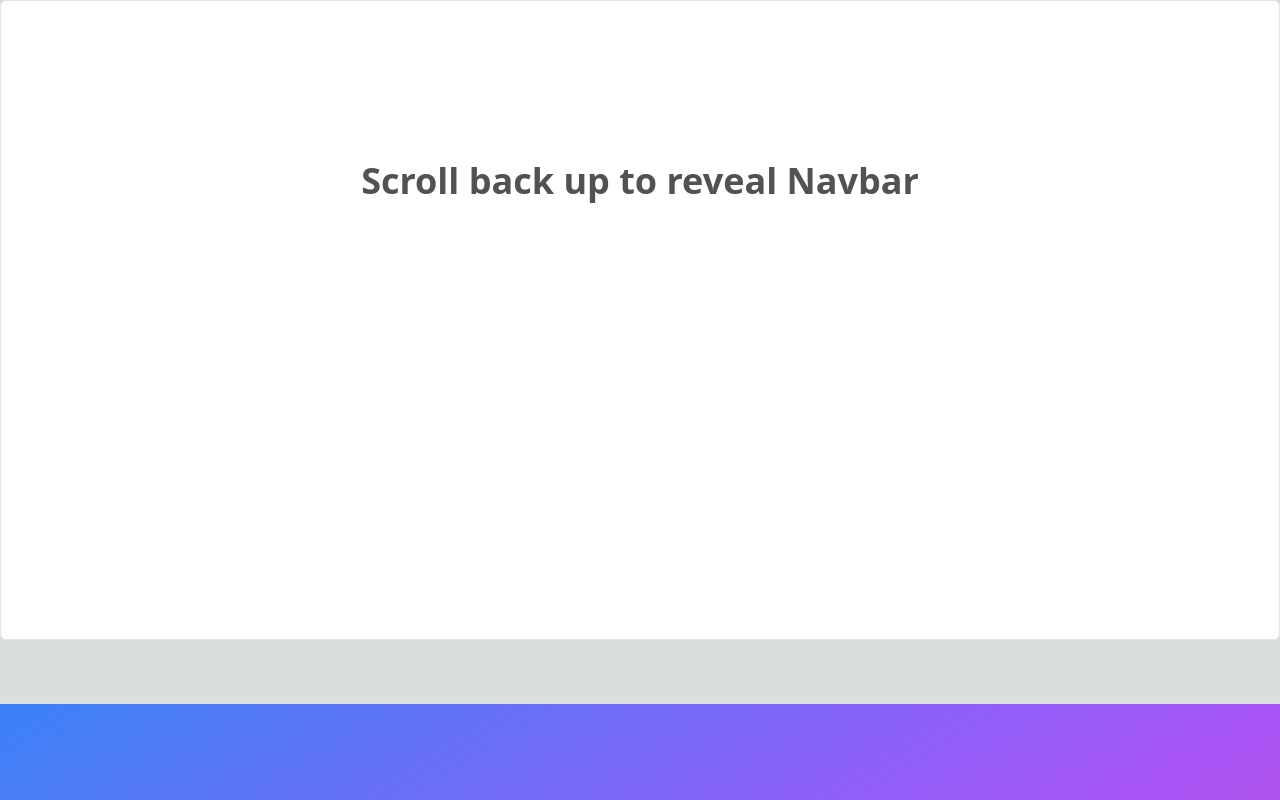
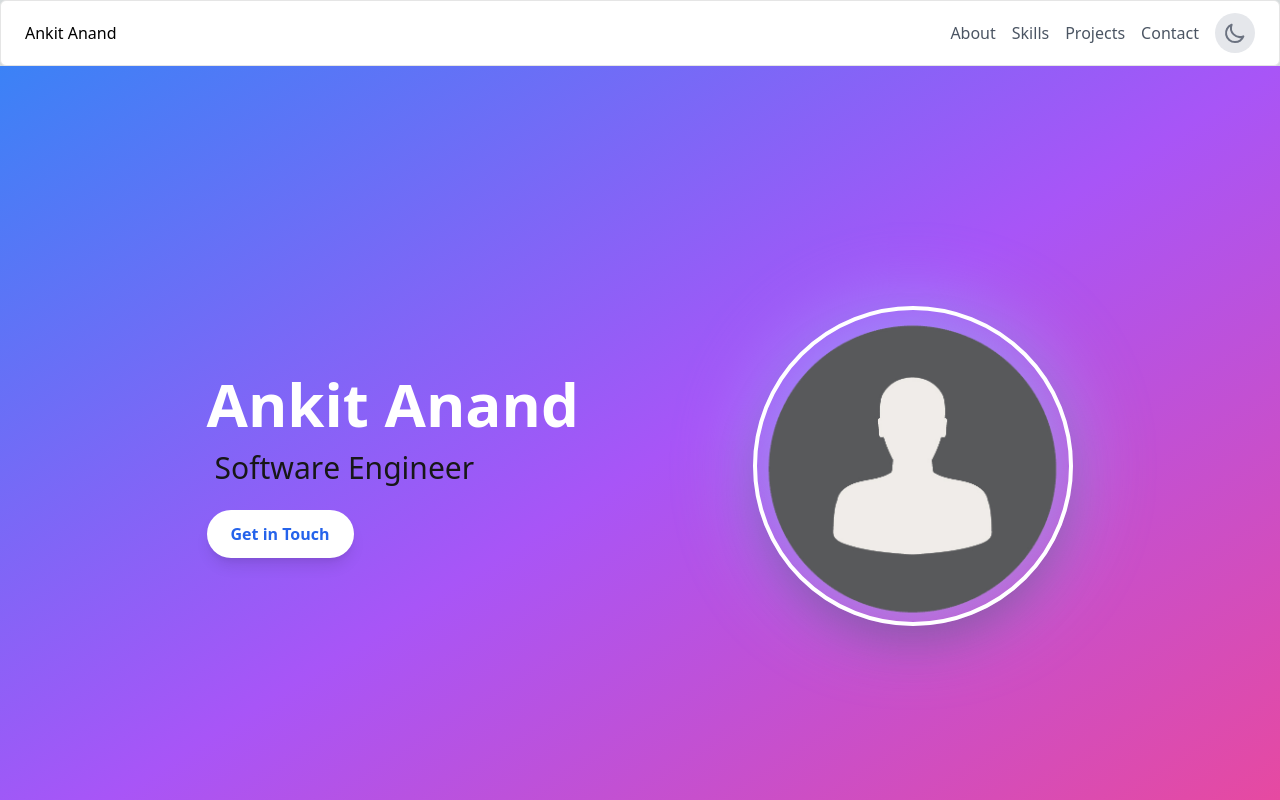
Before and after one commit to ankitanand1974/ankit-portfolio, a Next.js app: page / in a window 1280 px wide. Shown: the top 800 px of the page. Built offline with nearby package versions, Linux system fonts and the light colour scheme.

Commit message:
static and float navbar ui fixed

```diff
--- a/src/app/page.js
+++ b/src/app/page.js
@@ -7,7 +7,7 @@ import TimelineSection from "../components/TimelineSection";
 
 export default function Home() {
   return (
-    <main className="pt-16">
+    <main>
       <Hero />
       <About />
       <Skills />
--- a/src/components/Navbar.js
+++ b/src/components/Navbar.js
@@ -1,9 +1,24 @@
 "use client";
-import React from "react";
+import { useState, useEffect } from "react";
+import Link from "next/link";
 import { FloatingNav } from "./ui/floating-navbar";
+import useDarkMode from "../hooks/useDarkMode";
 import { IconHome, IconMessage, IconUser } from "@tabler/icons-react";
+import { SunIcon, MoonIcon, CloseIcon, MenuIcon } from "../components/Icons";
 
 export function Navbar() {
+  const [darkMode, setDarkMode] = useDarkMode();
+  const [isScrolled, setIsScrolled] = useState(false);
+
+  useEffect(() => {
+    const handleScroll = () => {
+      setIsScrolled(window.scrollY > 0);
+    };
+
+    window.addEventListener("scroll", handleScroll);
+    return () => window.removeEventListener("scroll", handleScroll);
+  }, []);
+
   const navItems = [
     {
       name: "Home",
@@ -18,115 +33,68 @@ export function Navbar() {
     {
       name: "Contact",
       link: "/contact",
-      icon: <IconMessage className="h-4 w-4 text-neutral-500 dark:text-white" />,
+      icon: (
+        <IconMessage className="h-4 w-4 text-neutral-500 dark:text-white" />
+      ),
     },
   ];
 
   return (
     <div className="relative w-full">
       <FloatingNav navItems={navItems} />
-      <DummyContent />
+      <StaticNav darkMode={darkMode} setDarkMode={setDarkMode} />
     </div>
   );
 }
 
-const DummyContent = () => {
+const StaticNav = ({ darkMode, setDarkMode }) => {
   return (
-    <div className="grid grid-cols-1 h-[40rem] w-full bg-white dark:bg-black relative border border-neutral-200 dark:border-white/[0.2] rounded-md">
-      <p className="dark:text-white text-neutral-600 text-center text-4xl mt-40 font-bold">
-        Scroll back up to reveal Navbar
-      </p>
-      <div className="inset-0 absolute bg-grid-black/[0.1] dark:bg-grid-white/[0.2]" />
+    <div className=" top-0 left-0 w-full bg-white dark:bg-black relative border border-neutral-200 dark:border-white/[0.2] rounded-md">
+      <div className="container mx-auto px-6 py-3">
+        <div className="flex justify-between items-center">
+          <Link className="text-xl font-bold text-gray-800 dark:text-white" href="/" legacyBehavior>
+
+              Ankit Anand
+
+          </Link>
+          <div className="flex items-center space-x-4">
+            <div className="hidden md:flex space-x-4">
+              <Link
+                href="/#about"
+                className="text-gray-600 dark:text-gray-300 hover:text-gray-800 dark:hover:text-white"
+              >
+                About
+              </Link>
+              <Link
+                href="/#skills"
+                className="text-gray-600 dark:text-gray-300 hover:text-gray-800 dark:hover:text-white"
+              >
+                Skills
+              </Link>
+              <Link
+                href="/#projects"
+                className="text-gray-600 dark:text-gray-300 hover:text-gray-800 dark:hover:text-white"
+              >
+                Projects
+              </Link>
+              <Link
+                href="/#contact"
+                className="text-gray-600 dark:text-gray-300 hover:text-gray-800 dark:hover:text-white"
+              >
+                Contact
+              </Link>
+            </div>
+            <button
+              onClick={() => setDarkMode(!darkMode)}
+              className="p-2 rounded-full bg-gray-200 dark:bg-gray-700 focus:outline-none focus:ring-2 focus:ring-offset-2 focus:ring-offset-gray-800 focus:ring-white"
+            >
+              {darkMode ? <SunIcon /> : <MoonIcon />}
+            </button>
+          </div>
+        </div>
+      </div>
     </div>
   );
 };
 
 export default Navbar;
-
-
-
-
-// 'use client';
-
-// import { useState, useEffect } from 'react';
-// import Link from 'next/link';
-// import useDarkMode from '../hooks/useDarkMode';
-// import { SunIcon, MoonIcon, CloseIcon, MenuIcon } from '../components/Icons';
-
-// export default function Navbar() {
-//   const [darkMode, setDarkMode] = useDarkMode();
-//   const [isMenuOpen, setIsMenuOpen] = useState(false);
-//   const [isScrolled, setIsScrolled] = useState(false);
-
-//   const toggleMenu = () => setIsMenuOpen(!isMenuOpen);
-
-//   useEffect(() => {
-//     const handleScroll = () => {
-//       if (window.scrollY > 50) {
-//         setIsScrolled(true);
-//       } else {
-//         setIsScrolled(false);
-//       }
-//     };
-
-//     window.addEventListener('scroll', handleScroll);
-//     return () => window.removeEventListener('scroll', handleScroll);
-//   }, []);
-
-//   return (
-//     <>
-//       {/* Full Navbar */}
-//       <nav className={`fixed top-0 left-0 w-full bg-white dark:bg-gray-800 shadow-lg transition-all duration-300 z-40 ${isScrolled ? 'md:opacity-0 md:-translate-y-full' : 'opacity-100'}`}>
-//         <div className="container mx-auto px-6 py-3">
-//           <div className="flex justify-between items-center">
-//             <Link href="/" className="text-xl font-bold text-gray-800 dark:text-white">Ankit Anand</Link>
-//             <div className="flex items-center space-x-4">
-//               <div className="hidden md:flex space-x-4">
-//                 <Link href="/#about" className="text-gray-600 dark:text-gray-300 hover:text-gray-800 dark:hover:text-white">About</Link>
-//                 <Link href="/#skills" className="text-gray-600 dark:text-gray-300 hover:text-gray-800 dark:hover:text-white">Skills</Link>
-//                 <Link href="/#projects" className="text-gray-600 dark:text-gray-300 hover:text-gray-800 dark:hover:text-white">Projects</Link>
-//                 <Link href="/#contact" className="text-gray-600 dark:text-gray-300 hover:text-gray-800 dark:hover:text-white">Contact</Link>
-//               </div>
-//               <button
-//                 onClick={() => setDarkMode(!darkMode)}
-//                 className="p-2 rounded-full bg-gray-200 dark:bg-gray-700 focus:outline-none focus:ring-2 focus:ring-offset-2 focus:ring-offset-gray-800 focus:ring-white"
-//               >
-//                 {darkMode ? <SunIcon /> : <MoonIcon />}
-//               </button>
-//               <button
-//                 onClick={toggleMenu}
-//                 className="md:hidden p-2 rounded-full bg-gray-200 dark:bg-gray-700 text-gray-500 dark:text-gray-200 hover:text-gray-600 dark:hover:text-gray-100 focus:outline-none focus:ring-2 focus:ring-offset-2 focus:ring-offset-gray-800 focus:ring-white"
-//                 aria-label="toggle menu"
-//               >
-//                 {isMenuOpen ? <CloseIcon /> : <MenuIcon />}
-//               </button>
-//             </div>
-//           </div>
-//         </div>
-//       </nav>
-
-//       {/* Floating Hamburger Menu (only visible on larger screens when scrolled) */}
-//       <div className={`fixed top-4 right-4 z-50 transition-all duration-300 md:block hidden ${isScrolled ? 'opacity-100 translate-y-0' : 'opacity-0 -translate-y-full'}`}>
-//         <button
-//           onClick={toggleMenu}
-//           className="p-2 rounded-full bg-white dark:bg-gray-800 shadow-lg text-gray-500 dark:text-gray-200 hover:text-gray-600 dark:hover:text-gray-100 focus:outline-none focus:ring-2 focus:ring-offset-2 focus:ring-offset-gray-800 focus:ring-white"
-//           aria-label="toggle menu"
-//         >
-//           {isMenuOpen ? <CloseIcon /> : <MenuIcon />}
-//         </button>
-//       </div>
-
-//       {/* Mobile Menu */}
-//       {isMenuOpen && (
-//         <div className="fixed inset-0 z-40 bg-white dark:bg-gray-800 bg-opacity-90 dark:bg-opacity-90">
-//           <div className="flex flex-col items-center justify-center h-full space-y-8">
-//             <Link href="/#about" className="text-2xl font-medium text-gray-700 dark:text-gray-200 hover:text-gray-900 dark:hover:text-white" onClick={toggleMenu}>About</Link>
-//             <Link href="/#skills" className="text-2xl font-medium text-gray-700 dark:text-gray-200 hover:text-gray-900 dark:hover:text-white" onClick={toggleMenu}>Skills</Link>
-//             <Link href="/#projects" className="text-2xl font-medium text-gray-700 dark:text-gray-200 hover:text-gray-900 dark:hover:text-white" onClick={toggleMenu}>Projects</Link>
-//             <Link href="/#contact" className="text-2xl font-medium text-gray-700 dark:text-gray-200 hover:text-gray-900 dark:hover:text-white" onClick={toggleMenu}>Contact</Link>
-//           </div>
-//         </div>
-//       )}
-//     </>
-//   );
-// }
--- /dev/null
+++ b/src/components/sdf.js
@@ -0,0 +1,84 @@
+'use client';
+
+import { useState, useEffect } from 'react';
+import Link from 'next/link';
+import useDarkMode from '../hooks/useDarkMode';
+import { SunIcon, MoonIcon, CloseIcon, MenuIcon } from '../components/Icons';
+
+export default function Navbar() {
+  const [darkMode, setDarkMode] = useDarkMode();
+  const [isMenuOpen, setIsMenuOpen] = useState(false);
+  const [isScrolled, setIsScrolled] = useState(false);
+
+  const toggleMenu = () => setIsMenuOpen(!isMenuOpen);
+
+  useEffect(() => {
+    const handleScroll = () => {
+      if (window.scrollY > 50) {
+        setIsScrolled(true);
+      } else {
+        setIsScrolled(false);
+      }
+    };
+
+    window.addEventListener('scroll', handleScroll);
+    return () => window.removeEventListener('scroll', handleScroll);
+  }, []);
+
+  return (
+    <>
+      {/* Full Navbar */}
+      <nav className={`fixed top-0 left-0 w-full bg-white dark:bg-gray-800 shadow-lg transition-all duration-300 z-40 ${isScrolled ? 'md:opacity-0 md:-translate-y-full' : 'opacity-100'}`}>
+        <div className="container mx-auto px-6 py-3">
+          <div className="flex justify-between items-center">
+            <Link href="/" className="text-xl font-bold text-gray-800 dark:text-white">Ankit Anand</Link>
+            <div className="flex items-center space-x-4">
+              <div className="hidden md:flex space-x-4">
+                <Link href="/#about" className="text-gray-600 dark:text-gray-300 hover:text-gray-800 dark:hover:text-white">About</Link>
+                <Link href="/#skills" className="text-gray-600 dark:text-gray-300 hover:text-gray-800 dark:hover:text-white">Skills</Link>
+                <Link href="/#projects" className="text-gray-600 dark:text-gray-300 hover:text-gray-800 dark:hover:text-white">Projects</Link>
+                <Link href="/#contact" className="text-gray-600 dark:text-gray-300 hover:text-gray-800 dark:hover:text-white">Contact</Link>
+              </div>
+              <button
+                onClick={() => setDarkMode(!darkMode)}
+                className="p-2 rounded-full bg-gray-200 dark:bg-gray-700 focus:outline-none focus:ring-2 focus:ring-offset-2 focus:ring-offset-gray-800 focus:ring-white"
+              >
+                {darkMode ? <SunIcon /> : <MoonIcon />}
+              </button>
+              <button
+                onClick={toggleMenu}
+                className="md:hidden p-2 rounded-full bg-gray-200 dark:bg-gray-700 text-gray-500 dark:text-gray-200 hover:text-gray-600 dark:hover:text-gray-100 focus:outline-none focus:ring-2 focus:ring-offset-2 focus:ring-offset-gray-800 focus:ring-white"
+                aria-label="toggle menu"
+              >
+                {isMenuOpen ? <CloseIcon /> : <MenuIcon />}
+              </button>
+            </div>
+          </div>
+        </div>
+      </nav>
+
+      {/* Floating Hamburger Menu (only visible on larger screens when scrolled) */}
+      <div className={`fixed top-4 right-4 z-50 transition-all duration-300 md:block hidden ${isScrolled ? 'opacity-100 translate-y-0' : 'opacity-0 -translate-y-full'}`}>
+        <button
+          onClick={toggleMenu}
+          className="p-2 rounded-full bg-white dark:bg-gray-800 shadow-lg text-gray-500 dark:text-gray-200 hover:text-gray-600 dark:hover:text-gray-100 focus:outline-none focus:ring-2 focus:ring-offset-2 focus:ring-offset-gray-800 focus:ring-white"
+          aria-label="toggle menu"
+        >
+          {isMenuOpen ? <CloseIcon /> : <MenuIcon />}
+        </button>
+      </div>
+
+      {/* Mobile Menu */}
+      {isMenuOpen && (
+        <div className="fixed inset-0 z-40 bg-white dark:bg-gray-800 bg-opacity-90 dark:bg-opacity-90">
+          <div className="flex flex-col items-center justify-center h-full space-y-8">
+            <Link href="/#about" className="text-2xl font-medium text-gray-700 dark:text-gray-200 hover:text-gray-900 dark:hover:text-white" onClick={toggleMenu}>About</Link>
+            <Link href="/#skills" className="text-2xl font-medium text-gray-700 dark:text-gray-200 hover:text-gray-900 dark:hover:text-white" onClick={toggleMenu}>Skills</Link>
+            <Link href="/#projects" className="text-2xl font-medium text-gray-700 dark:text-gray-200 hover:text-gray-900 dark:hover:text-white" onClick={toggleMenu}>Projects</Link>
+            <Link href="/#contact" className="text-2xl font-medium text-gray-700 dark:text-gray-200 hover:text-gray-900 dark:hover:text-white" onClick={toggleMenu}>Contact</Link>
+          </div>
+        </div>
+      )}
+    </>
+  );
+}
```
